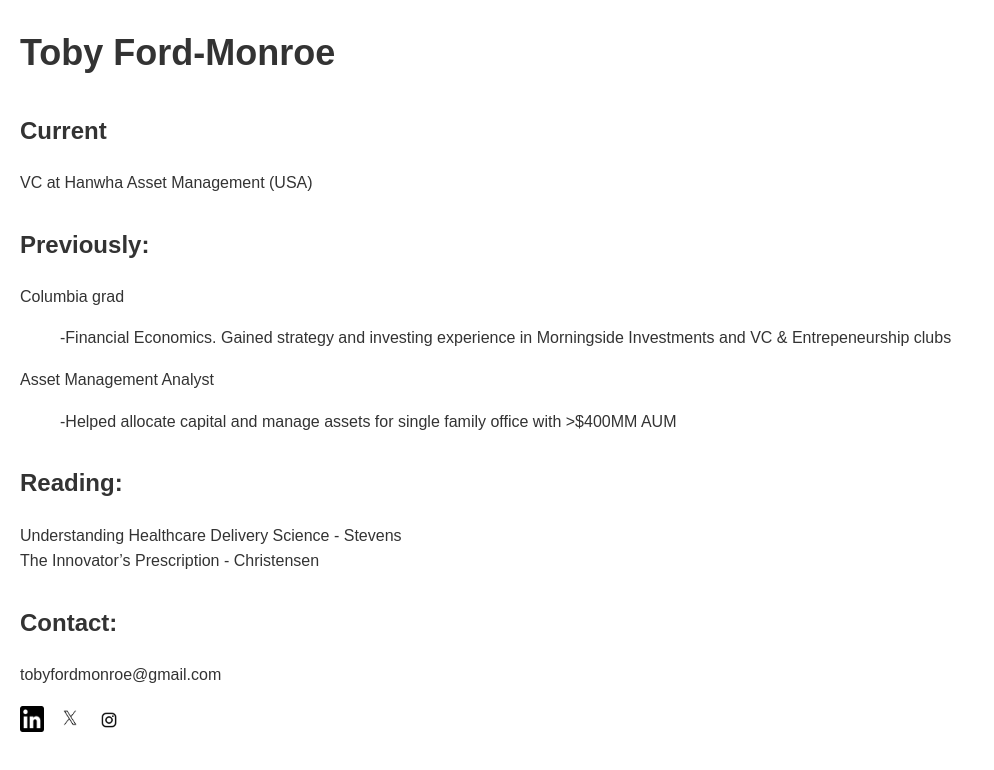
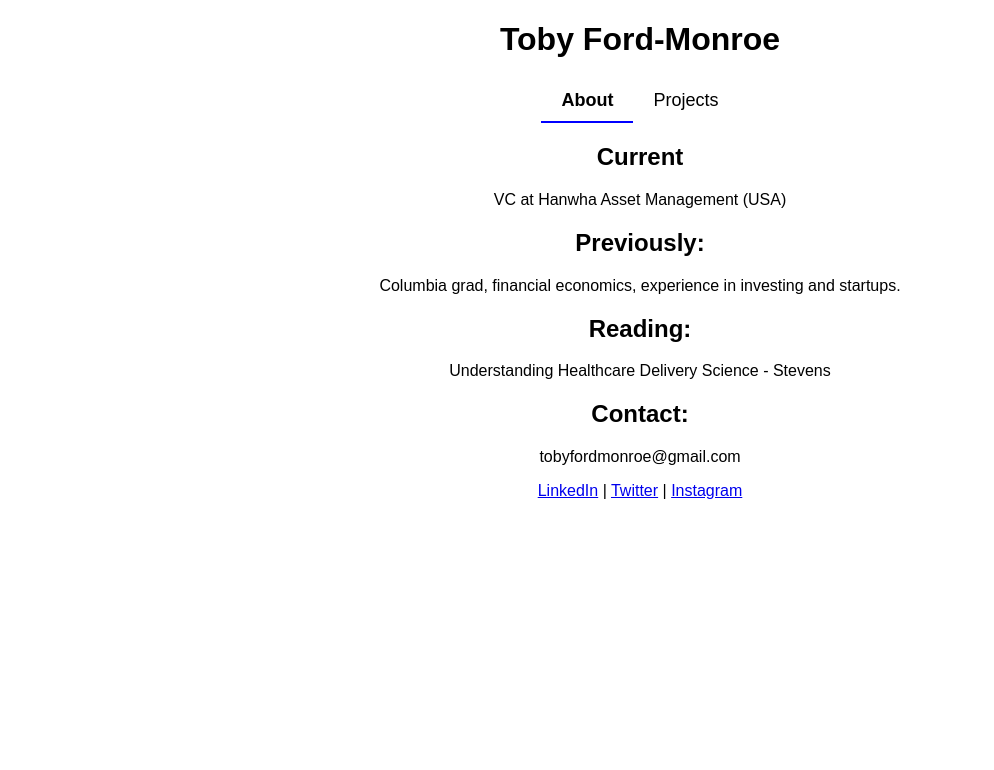
Before and after one commit to tobyfm/tobyfm, a plain HTML site: page index.html in a window 1280 px wide. Shown: the whole page, without its empty margins (0-994 px from the left). Drawn offline with Linux system fonts and the light colour scheme.

Commit message:
Update index.html

```diff
--- a/index.html
+++ b/index.html
@@ -7,72 +7,94 @@
     <style>
         body {
             font-family: Arial, sans-serif;
-            line-height: 1.6;
+            text-align: center;
             margin: 20px;
-            color: #333;
         }
-        h1 {
-            font-size: 36px;
-            margin-bottom: 10px;
+        .tab-container {
+            display: flex;
+            justify-content: center;
+            margin-bottom: 20px;
         }
-        h2 {
-            font-size: 24px;
-            margin-top: 30px;
+        .tab {
+            padding: 10px 20px;
+            cursor: pointer;
+            font-size: 18px;
+            border-bottom: 2px solid transparent;
         }
-        ul {
-            list-style-type: none;
-            padding: 20;
+        .tab.active {
+            border-bottom: 2px solid blue;
+            font-weight: bold;
         }
-        li {
-            list-style-type: none;
-            margin-bottom: 10px;
+        .content {
+            display: none;
         }
-        a {
-            color: #0077cc;
-            text-decoration: none;
+        .content.active {
+            display: block;
         }
-        a:hover {
-            text-decoration: underline;
-        }
-        .social-icons img {
-            width: 24px;
-            margin-right: 10px;
+        .project {
+            background: #f4f4f4;
+            padding: 10px;
+            margin: 10px auto;
+            width: 80%;
+            border-radius: 5px;
+            text-align: left;
         }
     </style>
 </head>
 <body>
+
     <h1>Toby Ford-Monroe</h1>
 
-    <h2>Current</h2>
-    <p>VC at Hanwha Asset Management (USA)</p>
+    <div class="tab-container">
+        <div class="tab active" onclick="showTab('about')">About</div>
+        <div class="tab" onclick="showTab('projects')">Projects</div>
+    </div>
 
-    <h2>Previously:</h2>
+    <div id="about" class="content active">
+        <h2>Current</h2>
+        <p>VC at Hanwha Asset Management (USA)</p>
 
-        <li>Columbia grad</li>
-            <ul>
-            <li>  -Financial Economics. Gained strategy and investing experience in Morningside Investments and VC & Entrepeneurship clubs</li>
-            </ul>
-        <li>Asset Management Analyst</li>
-        <ul>
-            <li>  -Helped allocate capital and manage assets for single family office with >$400MM AUM</li>
-        </ul>
+        <h2>Previously:</h2>
+        <p>Columbia grad, financial economics, experience in investing and startups.</p>
 
+        <h2>Reading:</h2>
+        <p>Understanding Healthcare Delivery Science - Stevens</p>
 
-    <h2>Reading:</h2>
-    <p>Understanding Healthcare Delivery Science - Stevens <br>The Innovator’s Prescription - Christensen</p>
+        <h2>Contact:</h2>
+        <p>tobyfordmonroe@gmail.com</p>
+        <a href="https://www.linkedin.com/in/tobyfordmonroe/" target="_blank">LinkedIn</a> |
+        <a href="https://twitter.com/tobyfordmonroe" target="_blank">Twitter</a> |
+        <a href="https://www.instagram.com/toby_fm/" target="_blank">Instagram</a>
+    </div>
 
-    <h2>Contact:</h2>
-    <p>tobyfordmonroe@gmail.com</p>
-    <div class="social-icons">
-       <a href="https://www.linkedin.com/in/tobyfordmonroe/" target="_blank">
-        <img src="linkedin-icon.png" width="26" height="26">
-    </a>
-    <a href="https://twitter.com/tobyfordmonroe" target="_blank">
-        <img src="twitter-icon.png" width="28" height="28">
-    </a>
-    <a href="https://www.instagram.com/toby_fm/" target="_blank">
-        <img src="instagram-icon.png" width="24" height="24">
-    </a>
+    <div id="projects" class="content">
+        <h2>Projects</h2>
+        <div class="project">
+            <h3>AI Benchmark</h3>
+            <p>Developed a question set to evaluate the reasoning ability of LLMs</p>
+        </div>
+        <div class="project">
+            <h3>Hold'em Scenario Generator</h3>
+            <p>Built an app to drill proper decision making in poker.</p>
+        </div>
+        <div class="project">
+            <h3>Substack</h3>
+            <p>Some stock writeups & opinion pieces</p>
+        </div>
     </div>
+
+    <script>
+        function showTab(tabName) {
+            document.querySelectorAll('.content').forEach(content => {
+                content.classList.remove('active');
+            });
+            document.querySelectorAll('.tab').forEach(tab => {
+                tab.classList.remove('active');
+            });
+            document.getElementById(tabName).classList.add('active');
+            document.querySelector(`.tab[onclick="showTab('${tabName}')"]`).classList.add('active');
+        }
+    </script>
+
 </body>
 </html>
```
